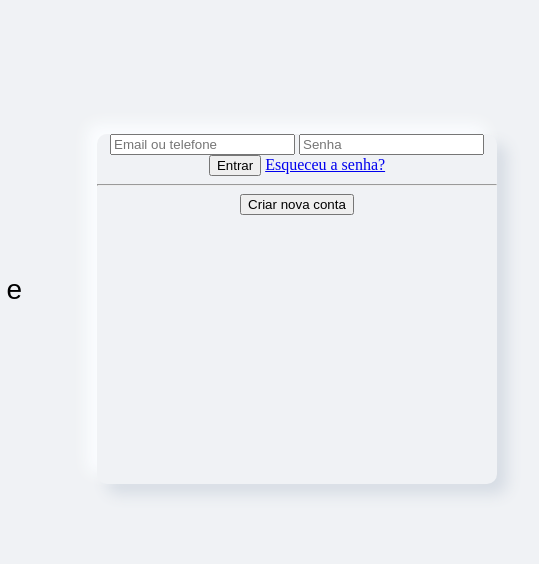
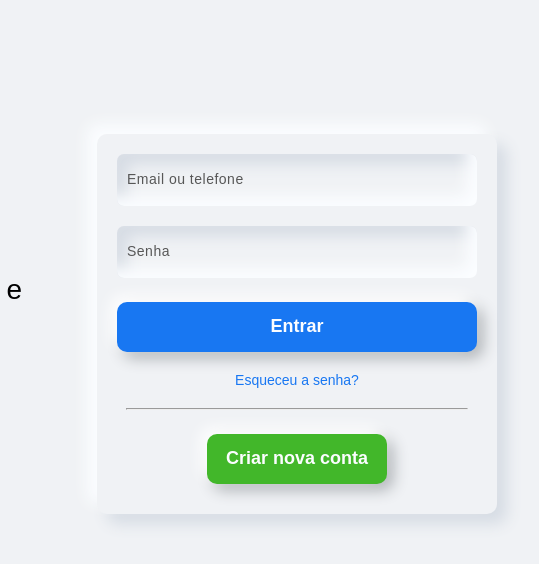
Before and after one commit to ysabellekristinne/facebook-neumorphism, a plain HTML site: page index.html in a window 1280 px wide. Shown: the top 564 px of the page, 661-1200 px from the left. Drawn offline with Linux system fonts and the light colour scheme.

Commit message:
Estilização do form

```diff
--- a/style.css
+++ b/style.css
@@ -30,8 +30,108 @@ div#principal div#facebook div#criar{
     display: block;
     text-align: center;
     width: 400px;
-    height: 350px;
+    height: 380px;
     box-shadow: -10px -10px 15px #fbfdff,
     10px 10px 15px #d6dce4;
     border-radius: 10px;
 }
+
+::placeholder{
+    font-size: 14px;
+    font-weight: 500;
+    color: #575757;
+    letter-spacing: 0.5px;
+}
+
+input#email{
+    border: none;
+    background-color: transparent;
+    box-shadow: inset -10px -10px 15px #fbfdff,
+    inset 10px 10px 15px #d6dce4;
+    padding: 10px;
+    width: 85%;
+    border-radius: 7px;
+    height: 32px;
+    margin-top: 20px;
+}
+
+input#senha{
+    border: none;
+    background-color: transparent;
+    box-shadow: inset -10px -10px 15px #fbfdff,
+    inset 10px 10px 15px #d6dce4;
+    padding: 10px;
+    width: 85%;
+    border-radius: 7px;
+    height: 32px;
+    margin-top: 20px;
+}
+
+input#entrar{
+    display: block;
+    width: 90%;
+    height: 50px;
+    margin-top: 24px;
+    margin-left: 20px;
+    text-align: center;
+    font-family: Arial, Helvetica, sans-serif;
+    background-color: #1877f2;
+    color: #fbfdff;
+    box-shadow: -6px -6px 15px #ffffff,
+    6px 6px 15px #acb0b4;
+    border-radius: 10px;
+    font-size: 18px;
+    font-weight: bold;
+    border: none;
+    cursor: pointer;
+}
+
+input#entrar:active{
+    background: linear-gradient(145deg, #1558b1, #3e8ef8);
+    box-shadow: -6px -6px 15px #ffffff,
+    6px 6px 15px #acb0b4,
+    inset -6px -6px 15px #559dfc,
+     inset 6px 6px 15px #124e9c;
+}
+
+a#link{
+    color: #1877f2;
+    text-decoration: none;
+    font-family: Arial, Helvetica, sans-serif;
+    font-size: 14px;
+    display: block;
+    margin-top: 20px;
+}
+
+hr{
+    width: 85%;
+    margin-top: 20px;
+    color: #f0f0f0;
+}
+
+input#criarconta{
+    display: block;
+    width: 45%;
+    height: 50px;
+    margin-top: 24px;
+    margin-left: 110px;
+    text-align: center;
+    font-family: Arial, Helvetica, sans-serif;
+    background-color: #42B72A;
+    color: #fbfdff;
+    box-shadow: -6px -6px 15px #ffffff,
+    6px 6px 15px #acb0b4;
+    border-radius: 10px;
+    font-size: 18px;
+    font-weight: bold;
+    border: none;
+    cursor: pointer;
+}
+
+input#criarconta:active{
+    background: linear-gradient(145deg, #31881f, #45cf29);
+    box-shadow: -6px -6px 15px #ffffff,
+    6px 6px 15px #acb0b4,
+    inset -6px -6px 15px #45cf29,
+     inset 6px 6px 15px #31881f;
+}
```
